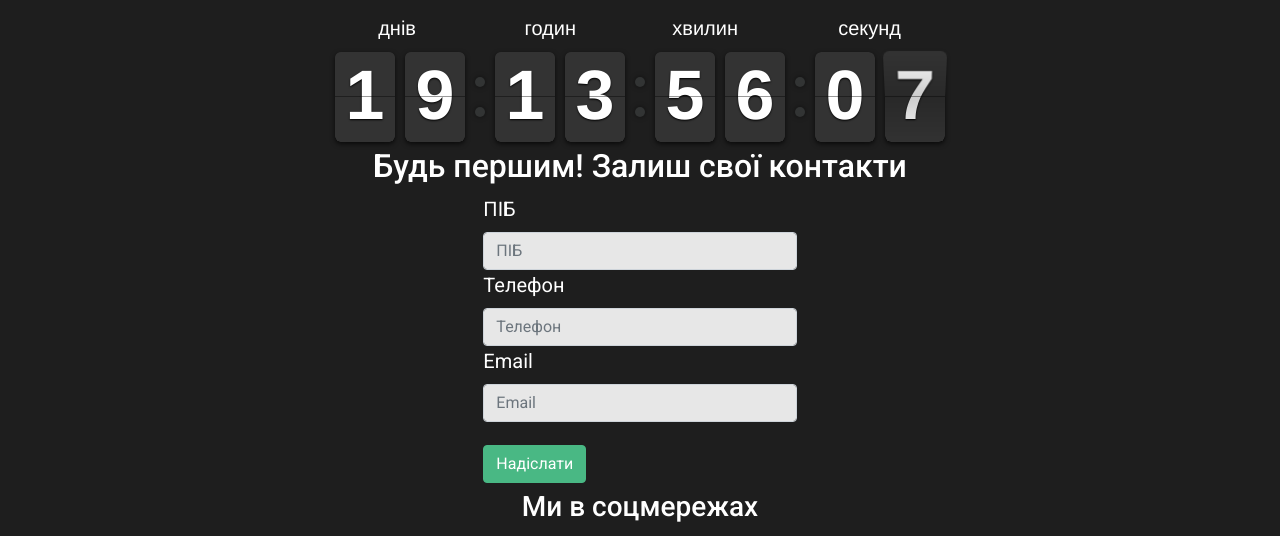
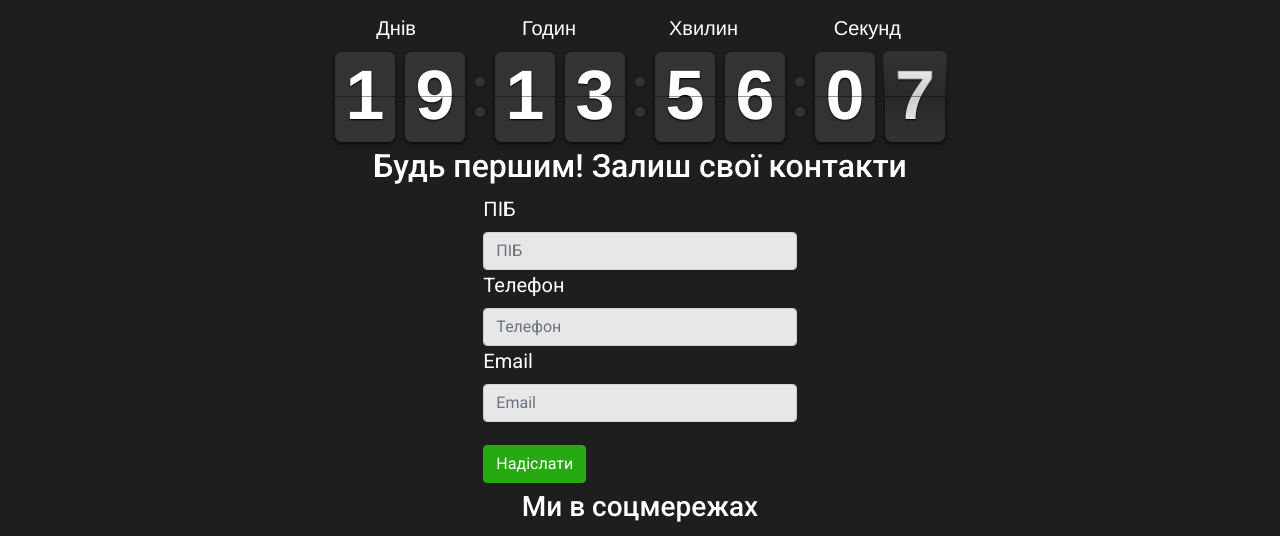
Before and after one commit to Abubakr98/countdown, a plain HTML site: page index.html in a window 1280 px wide. Shown: the part 129-665 px from the top of the page. Drawn offline with nearby package versions, Linux system fonts and the light colour scheme.

Commit message:
calendar

```diff
--- a/FlipClock-master/compiled/flipclock.js
+++ b/FlipClock-master/compiled/flipclock.js
@@ -2709,12 +2709,12 @@ var FlipClock;
 
   FlipClock.Lang.Russian = {
 
-    'years'   : 'лет',
-    'months'  : 'месяцев',
-    'days'    : 'днів',
-    'hours'   : 'годин',
-    'minutes' : 'хвилин',
-    'seconds' : 'секунд'
+    'years'   : 'Лет',
+    'months'  : 'Месяцев',
+    'days'    : 'Днів',
+    'hours'   : 'Годин',
+    'minutes' : 'Хвилин',
+    'seconds' : 'Секунд'
 
   };
 
--- a/style.css
+++ b/style.css
@@ -54,8 +54,8 @@ label, .flip-clock-label{
     display: flex;
 }
 .btn{
-    background-color:rgb(73, 184, 132) !important;
-    border: 1px solid rgb(73, 184, 132) !important;
+    background-color: #26A911 !important;
+    border: 1px solid #26A911 !important;
 }
 .form-control{
     background-color: rgb(231, 231, 231) !important;
```
